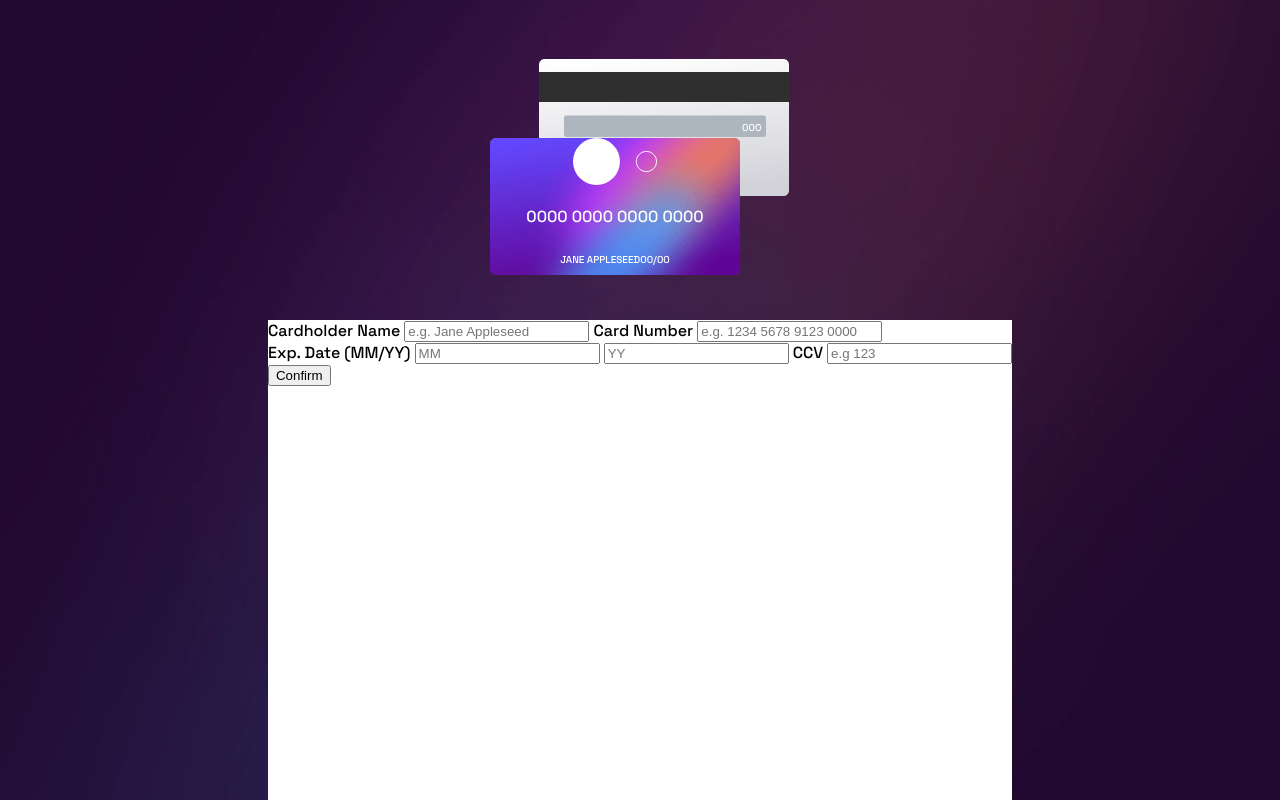
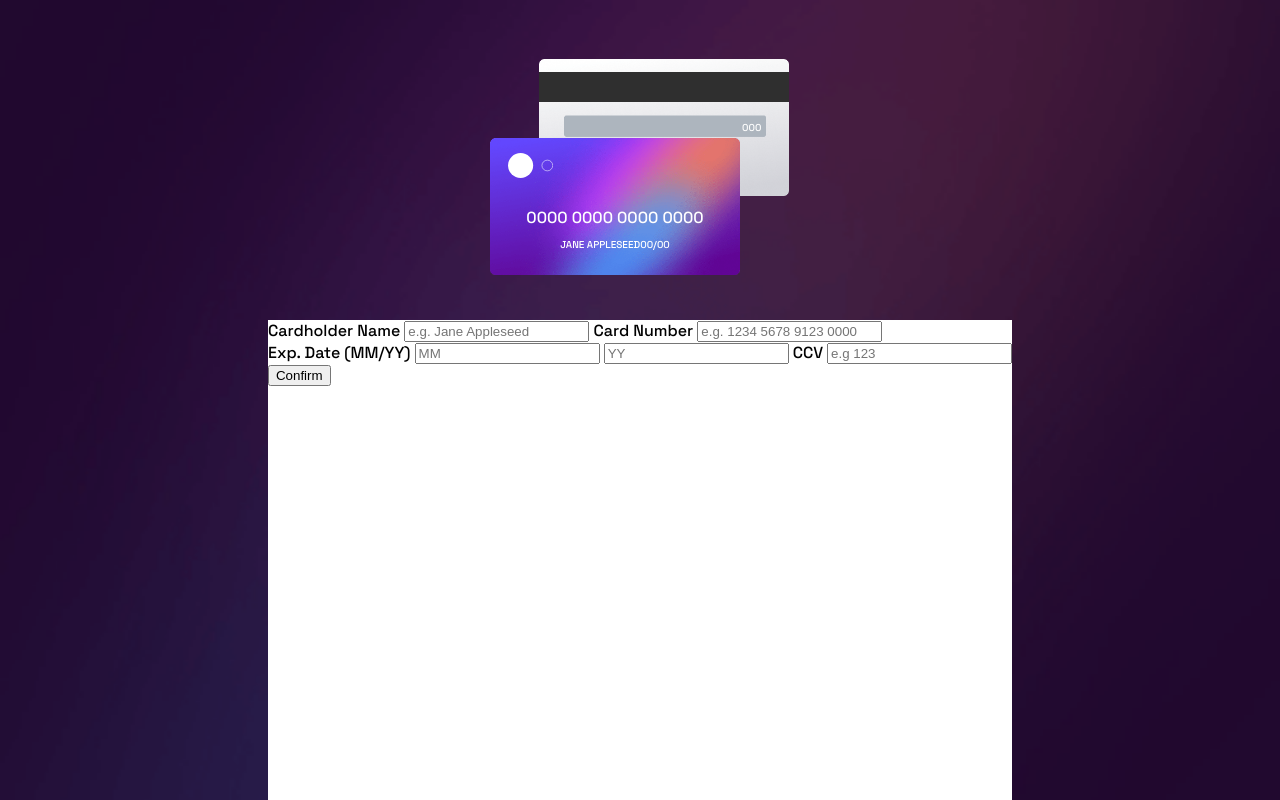
Before and after one commit to nirglus/interactive-card-details-form-main, a plain HTML site: page index.html in a window 1280 px wide. Drawn offline with Linux system fonts and the light colour scheme.

Commit message:
adjust logo

```diff
--- a/styles/style.scss
+++ b/styles/style.scss
@@ -63,3 +63,13 @@ body{
     font-size: 10px;
     text-transform: uppercase;
 }
+#cardNumDisplay{
+    margin-bottom: 0;
+}
+.logo{
+    img{
+        width: 45px;
+        margin-right: 169px;
+        margin-bottom: 8px;
+    }
+}
```
Also changed, not shown: styles/style.css, 1 other file.
